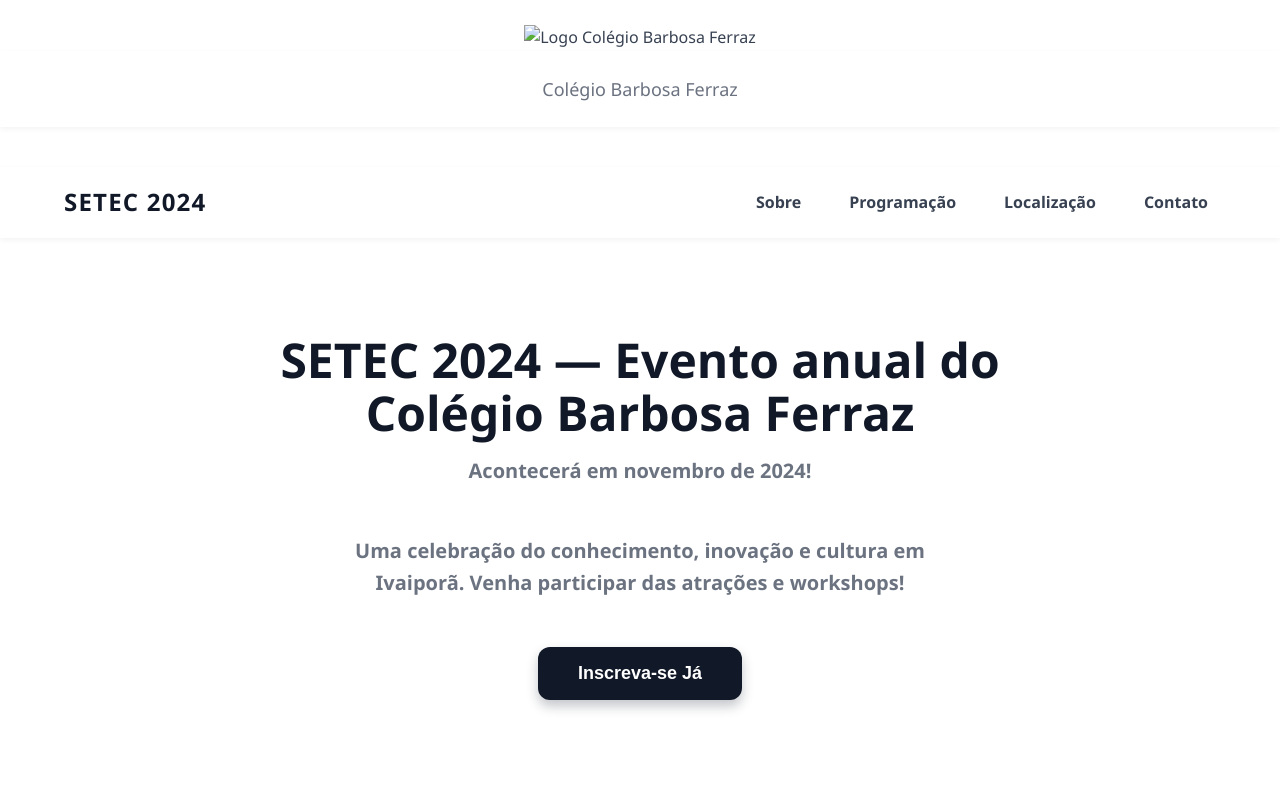
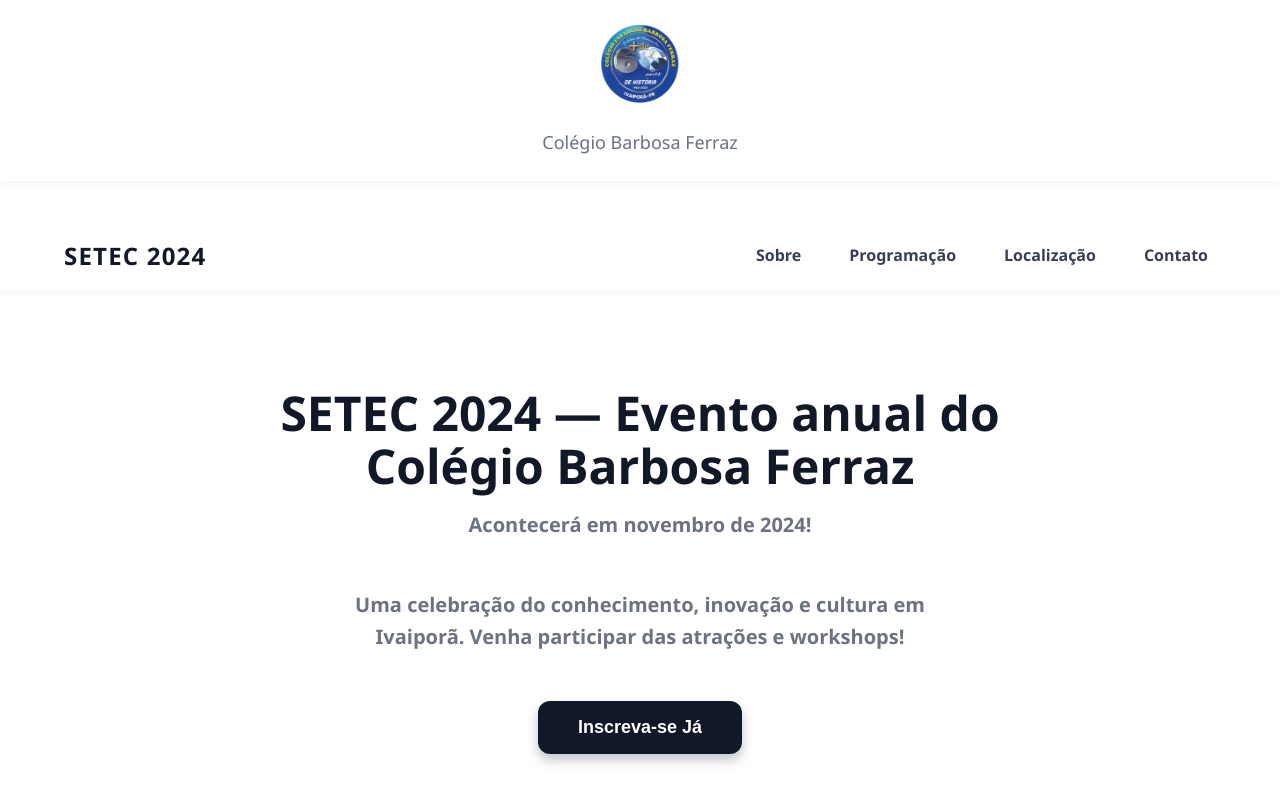
Before and after one commit to GustavoGagau/SETECs, a plain HTML site: page index.html in a window 1280 px wide. Shown: the top 800 px of the page. Drawn offline with Linux system fonts and the light colour scheme.

Commit message:
Update index.html

```diff
--- a/index.html
+++ b/index.html
@@ -236,7 +236,7 @@
 <body>
   <!-- Logo area with space on top -->
   <div class="logo-top-container" role="banner" aria-label="Logo Colégio Barbosa Ferraz">
-    <img src="imagens/Borzuk.png" alt="Logo Colégio Barbosa Ferraz" />
+    <img src="Borzuk.png" alt="Logo Colégio Barbosa Ferraz" />
 
     <p class="logo-top-container"tabindex="0">Colégio Barbosa Ferraz</p>
   </div>
```
